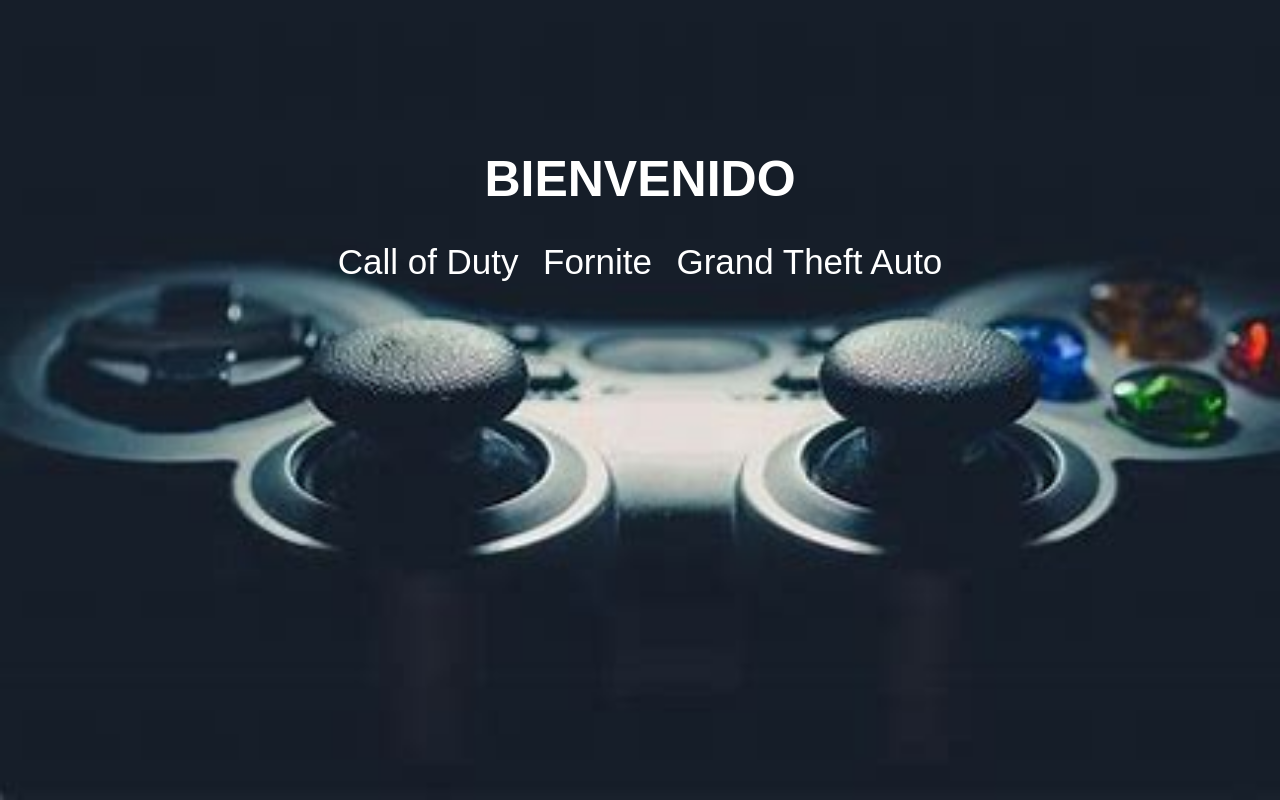
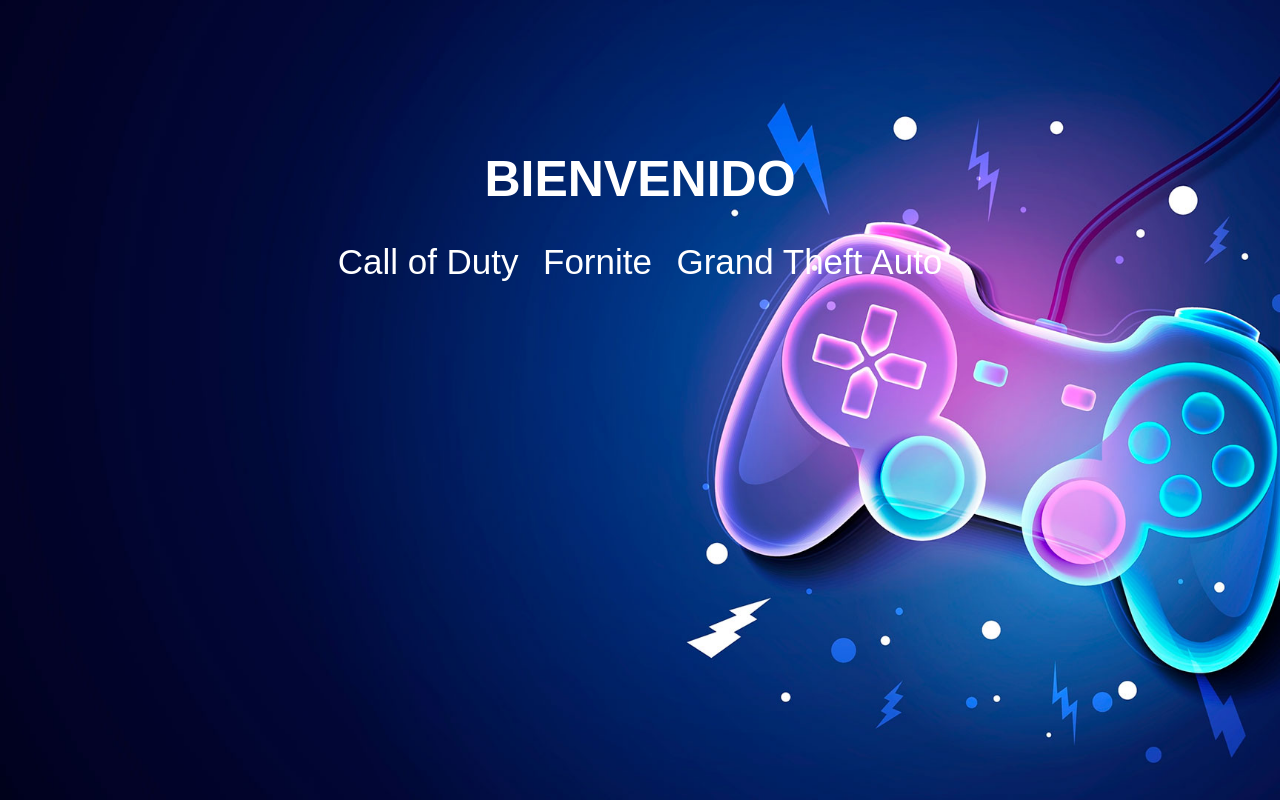
Before and after one commit to Abigail-GR/Laboratorio6, a plain HTML site: page index.html in a window 1280 px wide. Drawn offline with Linux system fonts and the light colour scheme.

Commit message:
cambie el fondo de pantalla inicial y puse mi nombre con matricula

```diff
--- a/HC/style.css
+++ b/HC/style.css
@@ -3,7 +3,7 @@ body {
     font-family: Arial, sans-serif;
     margin: 0;
     padding: 0;
-    background-image: url('/imagenes/FondoInd.jpg');
+    background-image: url('/imagenes/nuevofondo.jpg');
     background-size: cover;
     background-repeat: no-repeat;
     background-attachment: fixed;
```
Also changed, not shown: 1969445.txt (added), imagenes/nuevofondo.jpg (added).
